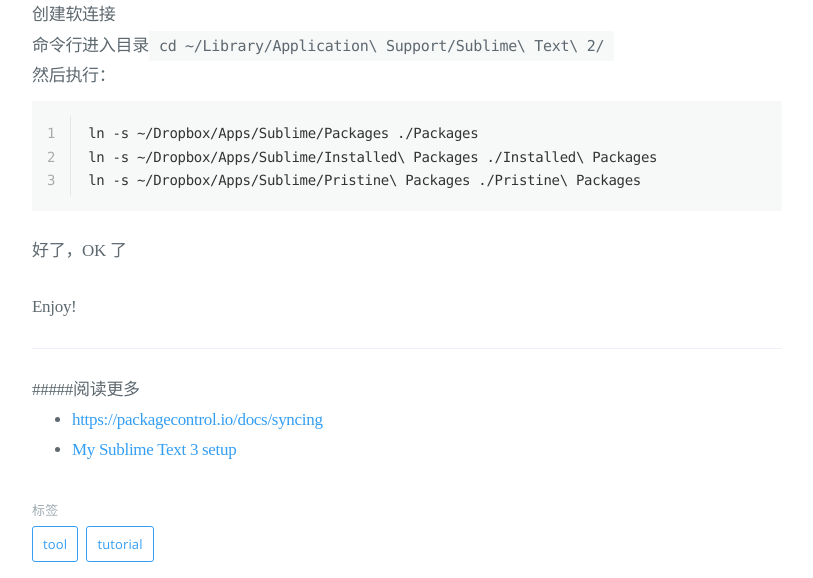
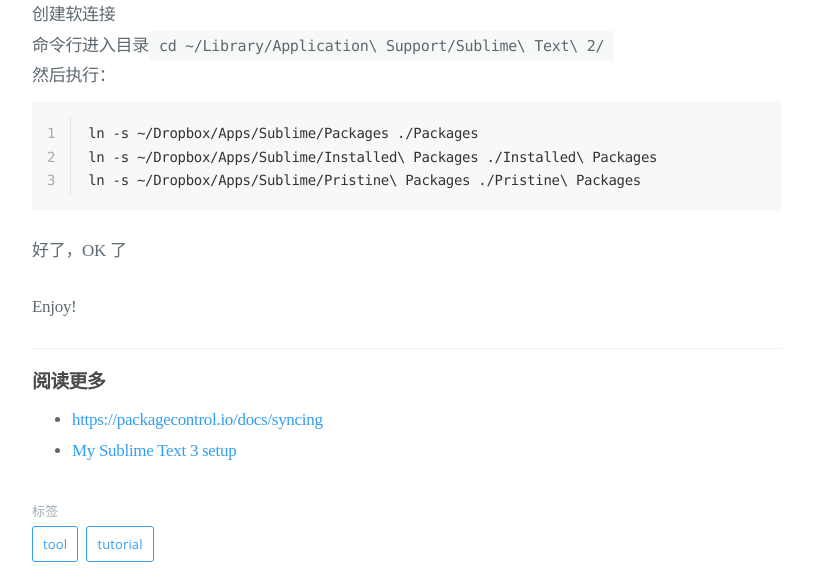
Before and after one commit to hilen/hilen.github.io, a plain HTML site: page 2016/05/06/Use-Dropbox-synchronise-sublime/index.html in a window 1280 px wide. Shown: the part 1013-1591 px from the top of the page, without its empty margins (358-1171 px from the left). Drawn offline with Linux system fonts and the light colour scheme; a script that the page names is missing; a web font is replaced by a local one.

Commit message:
Site updated: 2016-05-07 07:59:25

```diff
--- a/2016/05/06/Use-Dropbox-synchronise-sublime/index.html
+++ b/2016/05/06/Use-Dropbox-synchronise-sublime/index.html
@@ -19,7 +19,7 @@
 <meta property="og:url" content="http://hilen.github.io/2016/05/06/Use-Dropbox-synchronise-sublime/index.html">
 <meta property="og:site_name" content="Hilen's Blog">
 <meta property="og:description" content="原文链接：http://thoughtfulweb.com/thoughts/on/use-a-dropbox-account-to-synchronise-your-sublime-text-2-settings">
-<meta property="og:updated_time" content="2016-05-06T23:57:47.000Z">
+<meta property="og:updated_time" content="2016-05-06T23:59:02.000Z">
 <meta name="twitter:card" content="summary">
 <meta name="twitter:title" content="使用 Dropbox 来同步 Sublime 的配置">
 <meta name="twitter:description" content="原文链接：http://thoughtfulweb.com/thoughts/on/use-a-dropbox-account-to-synchronise-your-sublime-text-2-settings">
@@ -240,8 +240,7 @@
 <p>好了，OK 了</p>
 <p>Enjoy! </p>
 <hr>
-<p>#####阅读更多</p>
-<ul>
+<h5 id="阅读更多"><a href="#阅读更多" class="headerlink" title="阅读更多"></a>阅读更多</h5><ul>
 <li><a href="https://packagecontrol.io/docs/syncing" target="_blank" rel="external">https://packagecontrol.io/docs/syncing</a></li>
 <li><a href="https://gist.github.com/ijy/7399688" target="_blank" rel="external">My Sublime Text 3 setup</a></li>
 </ul>
```
